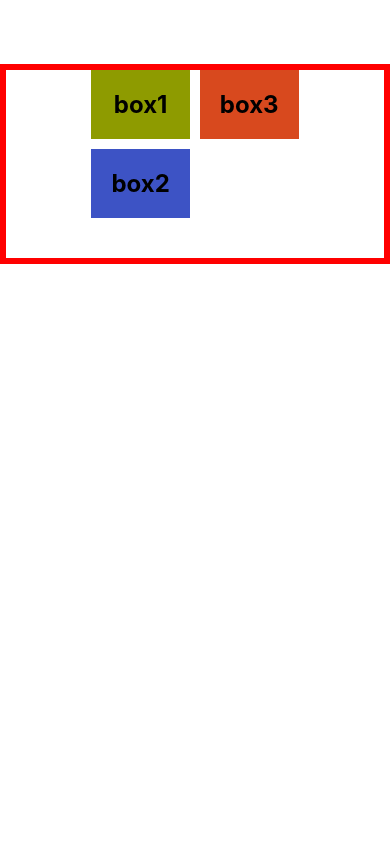
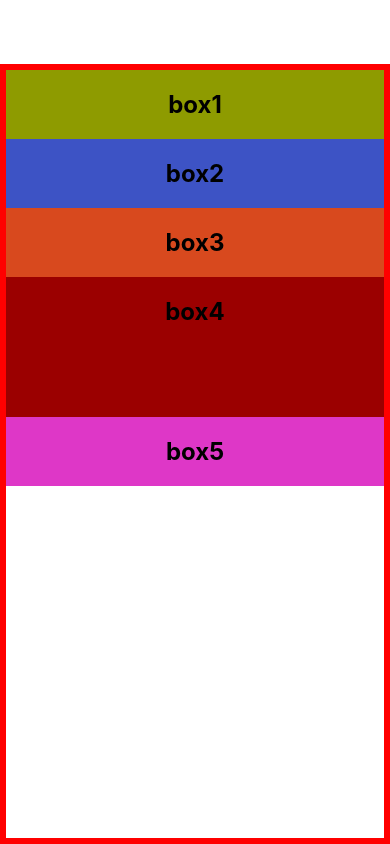
Before and after one commit to jananikangesan/React-Native-Tutorial-for-Beginners, a React Native app: screen / in a window 390 px wide. Built offline with nearby package versions, Linux system fonts and the light colour scheme.

Commit message:
flexBasis

```diff
--- a/App.js
+++ b/App.js
@@ -81,8 +81,8 @@
     <Box style={{backgroundColor:"#8e9b00"}} children="box1"/>
     <Box style={{backgroundColor:"#3d53c5ff"}}>box2</Box>
     <Box style={{backgroundColor:"#d8491eff"}}>box3</Box>
-    {/* <Box style={{backgroundColor:"#9b0000ff"}}>box4</Box>
-    <Box style={{backgroundColor:"#de37c7ff"}}>box5</Box> */}
+    <Box style={{backgroundColor:"#9b0000ff", flexBasis:140}}>box4</Box>
+    <Box style={{backgroundColor:"#de37c7ff"}}>box5</Box>
 
 
   </View>);
@@ -93,18 +93,18 @@
 
 const styles=StyleSheet.create({
   container:{
-    //flex:1,
+    flex:1,
     //flexDirection:"row-reverse",
     //justifyContent:"flex-start",
     //alignItems:"flex-start",
 
-    flexWrap: "wrap",
+    //flexWrap: "wrap",
     //rowGap:20,
     //columnGap: 30,
 
-    gap:10,
-    alignContent: "center" ,
-    height:200,
+    //gap:10,
+    //alignContent: "center" ,
+    //height:200,
     marginTop:64,
     borderWidth:6,
     borderColor:"red",
```
